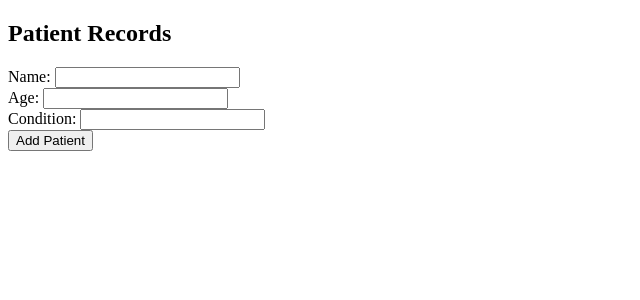
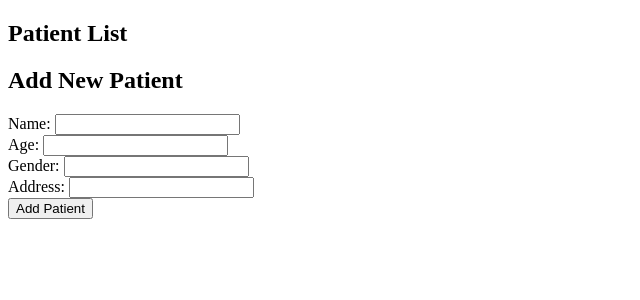
Before and after one commit to virginia-wanja/patient-management-system, a Flask app: page / in a window 1280 px wide. Shown: the top 300 px of the page, without its empty margins (0-640 px from the left). Run offline with Flask 3, Linux system fonts and the light colour scheme.

Commit message:
Updated patient.html with form and list

```diff
--- a/templates/patient.html
+++ b/templates/patient.html
@@ -4,12 +4,14 @@
     <title>Patient Records</title>
 </head>
 <body>
-    <h2>Patient Records</h2>
-    <ul>
-        {% for patient in patients %}
-            <li>{{ patient.name }} | Age {{ patient.age }} | {{ patient.condition }}</li>
-        {% endfor %}
-    </ul>
+<h2>Patient List</h2>
+<ul>
+  {% for patient in patients %}
+    <li>{{ patient.name }} — Age: {{ patient.age }}, Gender: {{ patient.gender }}, Address: {{ patient.address }}</li>
+  {% endfor %}
+</ul>
+
+<h2>Add New Patient</h2>
 <form method="POST" action="/">
   <label>Name:</label>
   <input type="text" name="name" required><br>
@@ -17,10 +19,11 @@
   <label>Age:</label>
   <input type="number" name="age" required><br>
 
-  <label>Condition:</label>
-  <input type="text" name="condition" required><br>
+  <label>Gender:</label>
+  <input type="text" name="gender" required><br>
+
+  <label>Address:</label>
+  <input type="text" name="address" required><br>
 
   <button type="submit">Add Patient</button>
 </form>
-</body>
-</html>
```
